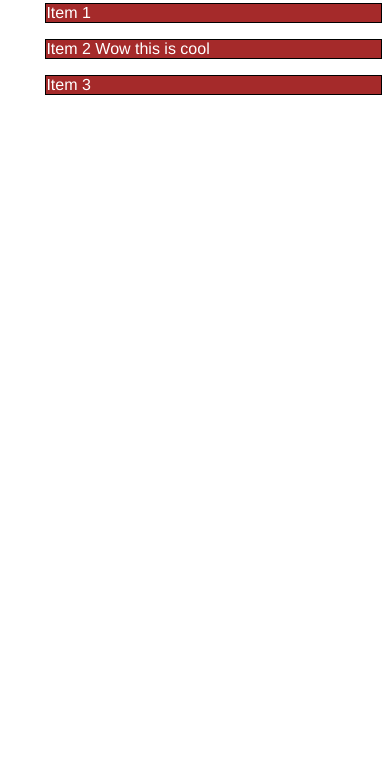
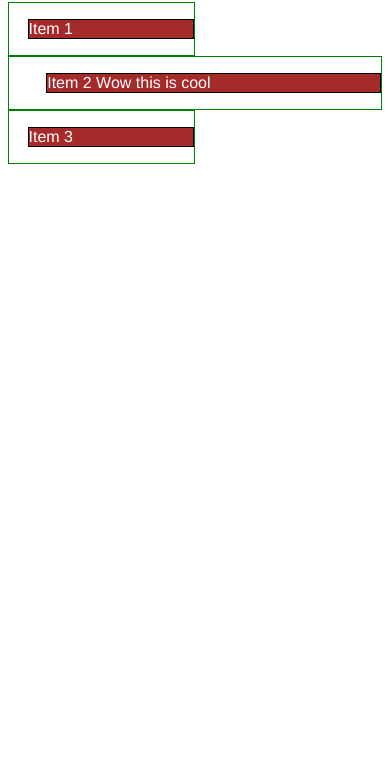
Before and after one commit to maikat/courseraHwks, a plain HTML site: page mod2-solution/index.html in a window 390 px wide. Shown: the part 71-844 px from the top of the page. Drawn offline with Linux system fonts and the light colour scheme.

Commit message:
version 1

```diff
--- a/mod2-solution/index.html
+++ b/mod2-solution/index.html
@@ -55,15 +55,32 @@ p {
   }
 
 }
+/********** Mobile devices only **********/
+@media (max-width: 767px) {
+  .col-sm-1, .col-sm-2, .col-sm-3 {
+ --   float: left;
+    border: 1px solid green;
+  }
+  .col-sm-1 {
+    width: 50%;
+  }
+  .col-sm-2 {
+    width: 100%;
+  }
+  .col-sm-3 {
+    width: 50%;
+  }
+
+}
 </style>
 </head>
 <body>
 <h1>Our Menu</h1>
 
 <div class="row">
-  <div class="col-lg-3 col-md-6"><p>Item 1</p></div>
-  <div class="col-lg-3 col-md-6"><p>Item 2 Wow this is cool</p></div>
-  <div class="col-lg-3 col-md-6"><p>Item 3</p></div>
+  <div class="col-lg-1 col-md-1 col-sm-1"><p>Item 1</p></div>
+  <div class="col-lg-2 col-md-2 col-sm-2"><p>Item 2 Wow this is cool</p></div>
+  <div class="col-lg-3 col-md-3 col-sm-3"><p>Item 3</p></div>
 
 </div>
 
```
